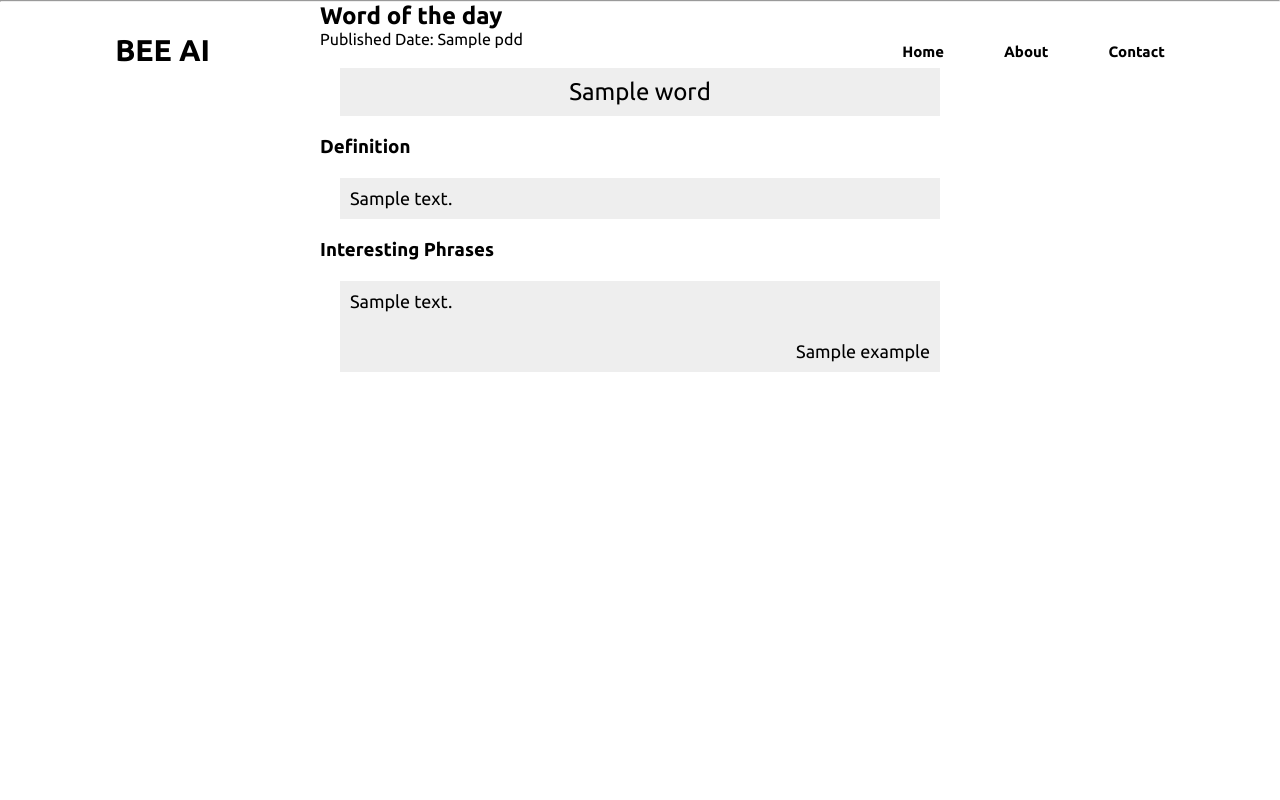
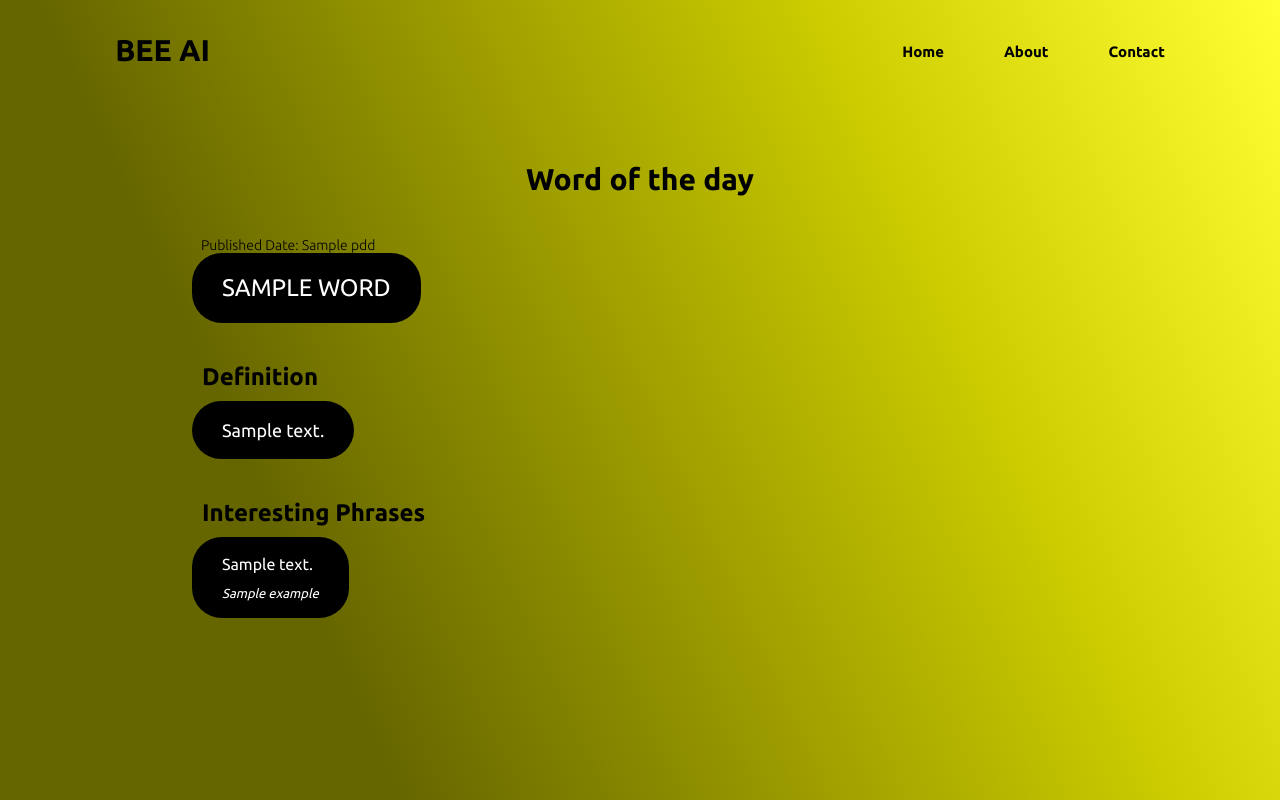
Before and after one commit to Alexanthe/language_project, a Flask app: page / in a window 1280 px wide. Run offline with Flask 3, Linux system fonts and the light colour scheme; a database or web service that is not in the repository returns one stand-in record (values such as "Sample title"); data that the repository does not hold is empty; some libraries are stand-ins or nearby versions.

Commit message:
added gradient background and formatted the contents

```diff
--- a/static/css/style.css
+++ b/static/css/style.css
@@ -52,34 +52,86 @@ header {
     display: none;
 }
 
+.content {
+    height: 100%;
+    width: 100%;
+    min-height: 100vh;
+    background: linear-gradient(245.59deg, #FFFF33 0%, #CCCC00 28.53%, #666600 75.52%);
+    position: relative;
+    display: grid;
+    /* this is grid layout */
+    align-items: center;
+    padding: 7% 15%;
+}
 
+.outer-box h2 {
+    font-size: 30px;
+    font-weight: 600;
+    color: black;
+    margin-bottom: 40px;
+    text-align: center;
+}
 
+.outer-box h3 {
+    font-size: 24px;
+    font-weight: 600;
+    color: black;
+    margin: 10px;
+}
 
+.outer-box h4 {
+    font-size: 14px;
+    font-weight: 200;
+    color: black;
+    margin-left: 1%;
+}
 
+.word-of-day {
+    line-height: 1.9;
+    display: inline-block;
+    color: white;
+    background-color: black;
+    padding: 12px 30px;
+    border-radius: 30px;
+    margin-bottom: 30px;
+}
 
+.word-of-day p {
+    font-size: 24px;
+    text-transform: uppercase;
+}
 
-.outer-box {
-    width: 50%;
-    margin: auto;
-    font-family: Helvetica, Arial, sans-serif;
+.definitions {
+    line-height: 1.9;
+    display: inline-block;
+    color: white;
+    background-color: black;
+    padding: 12px 30px;
+    border-radius: 30px;
+    margin-bottom: 30px;
+}
+
+.definitions p {
+    font-size: 18px;
+}
+
+.phrases {
+    line-height: 1.9;
+    display: inline-block;
+    color: white;
+    background-color: black;
+    margin-bottom: 20px;
+    padding: 12px 30px;
+    border-radius: 30px;
+}
+
+.phrases p {
+    font-size: 16px;
+}
+
+.phrases .title {
+    font-style: italic;
+    font-size: 13px;
+    padding-top: 2%;
 
 }
-
-.inner-box {
-    padding: 10px;
-    background-color: #EEE;
-    margin: 20px;
-    font-size: 18px;
-
-}
-
-.large-para {
-    text-align: center;
-    font-size: 24px
-}
-
-.normal-para {
-    font-size: 18px;
-    text-align: right;
-    padding-top: 5%;
-}
--- a/templates/base.html
+++ b/templates/base.html
@@ -28,34 +28,12 @@
 
         <ul class="navbar">
             <li><a href="{{ url_for('home_page') }}"> Home </a></li>
-            <li><a href="{ url_for('about_page') }}"> About </a></li>
+            <li><a href="{{ url_for('about_page') }}"> About </a></li>
             <li><a href="#"> Contact </a></li>
         </ul>
 
         <div class="bx bx-menu" id="menu-icon"></div>
-
-        <!-- <nav class="navbar">
-            <a class="navbar-home" href="#">BeeAI</a>
-            <ul class="navbar-nav mr-auto">
-                <li class="nav-item">
-                    <a class="nav-link" href="{{ url_for('home_page') }}">Home</a>
-                </li>
-                <li class="nav-item">
-                    <a class="nav-link" href="{{ url_for('about_page') }}">About</a>
-                </li>
-            </ul>
-            <ul class="navbar-nav">
-                <li class="nav-item">
-                    <a class="nav-link" href="#">Login</a>
-                </li>
-                <li class="nav-item">
-                    <a class="nav-link" href="#">Register</a>
-                </li>
-            </ul>
-        </nav> -->
-
     </header>
-    <hr>
     <div class="content">
         {% block content %} {% endblock %}
     </div>
--- a/templates/index.html
+++ b/templates/index.html
@@ -1,25 +1,24 @@
 {% extends 'base.html' %}
-
+{%block title%} Home {% endblock %}
 {% block content %}
-<h1>{%block title%} {% endblock %}</h1>
 
 <div class="outer-box">
     <h2>Word of the day</h2>
-    <p> Published Date: {{ publishedhtml }} </p>
-    <div class="inner-box">
-        <p class="large-para">{{ wordhtml }}</p>
+    <h4> Published Date: {{ publishedhtml }} </h4>
+    <div class="word-of-day">
+        <p>{{ wordhtml }}</p>
     </div>
     <h3>Definition</h3>
     {% for text in texthtml %}
-    <div class="inner-box">
+    <div class="definitions">
         <p>{{ text }}</p>
     </div>
     {% endfor %}
     <h3>Interesting Phrases</h3>
     {% for example in examplehtml %}
-    <div class="inner-box">
+    <div class="phrases">
         <p>{{ example["text"] }}</p>
-        <p class="normal-para"> {{example ["title"]}} </p>
+        <p class="title">{{ example ["title"] }} </p>
     </div>
     {% endfor %}
 </div>
```
